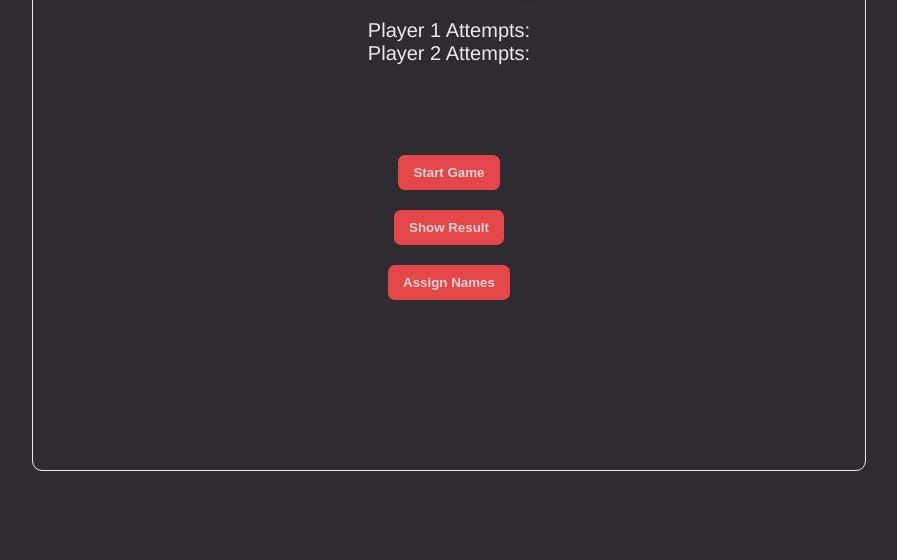
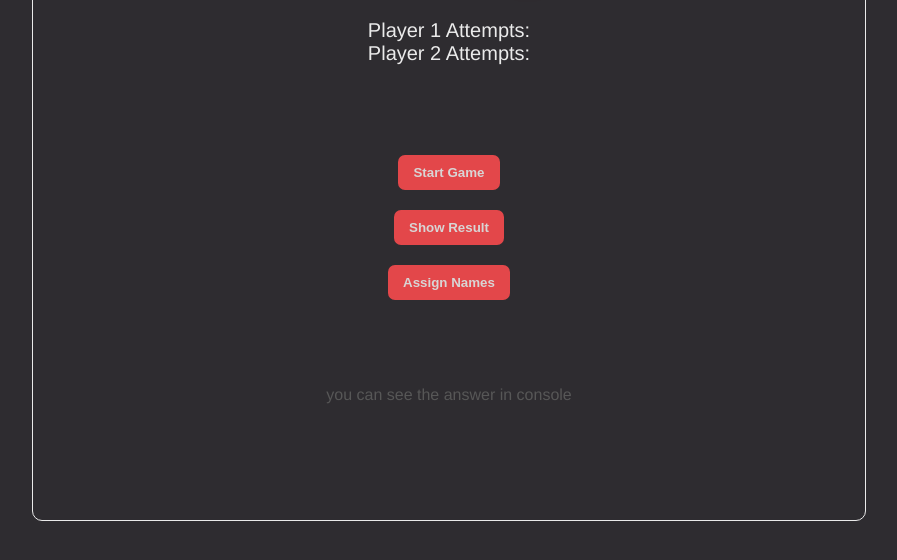
Before and after one commit to AmirrAliiii/JavaScript-Experiment, a plain HTML site: page index.html in a window 1280 px wide. Shown: the part 188-748 px from the top of the page, without its empty margins (191-1088 px from the left). Drawn offline with Linux system fonts and the light colour scheme.

Commit message:
Guessing Game Battle

```diff
--- a/index.html
+++ b/index.html
@@ -18,6 +18,7 @@
         <button id="ControlBtn" class="btn">Show Result</button>
         <button id="AssignNameBtn" class="btn">Assign Names</button>
       </div>
+      <p style="color: #575757">you can see the answer in console</p>
     </div>
     <script src="index.js"></script>
   </body>
```
